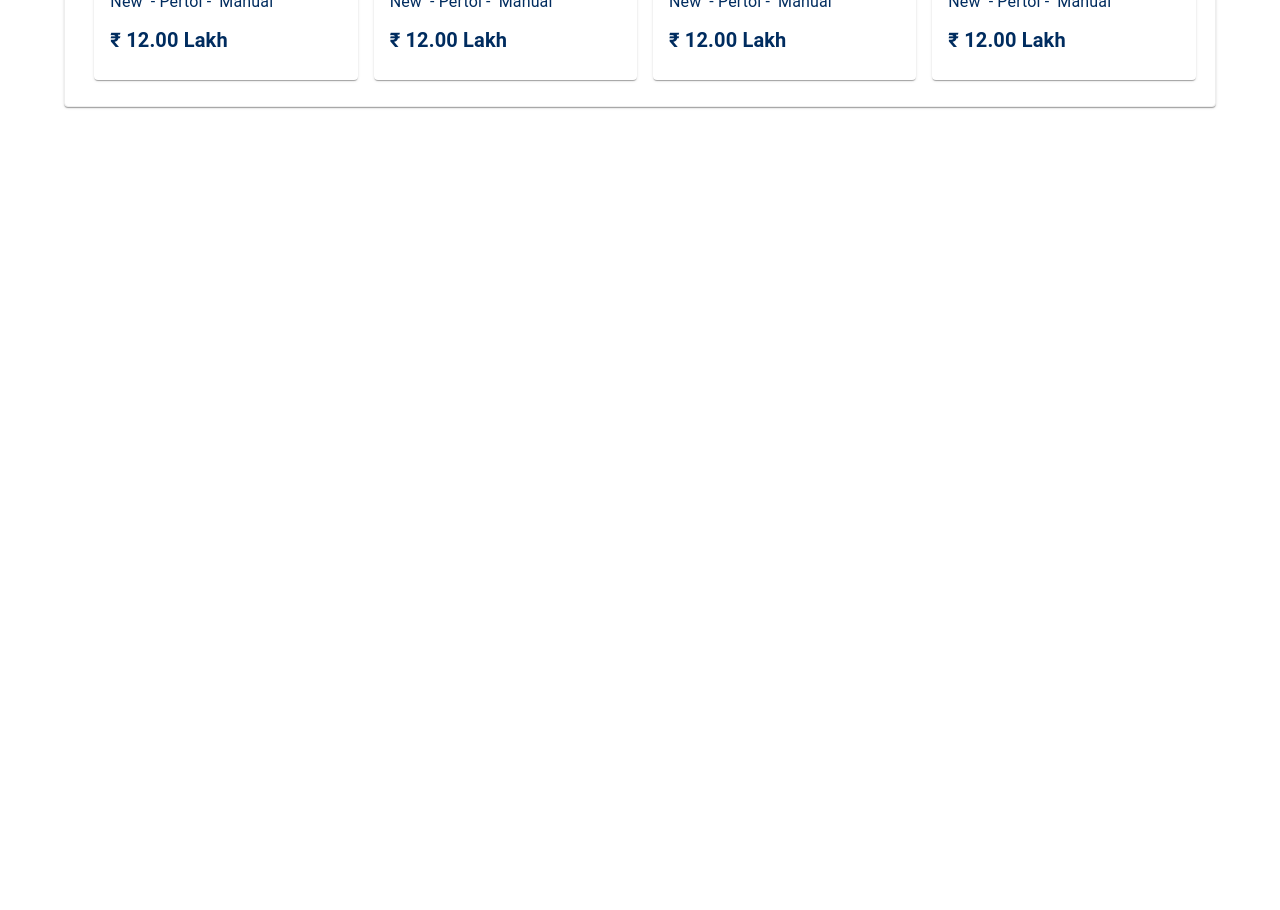
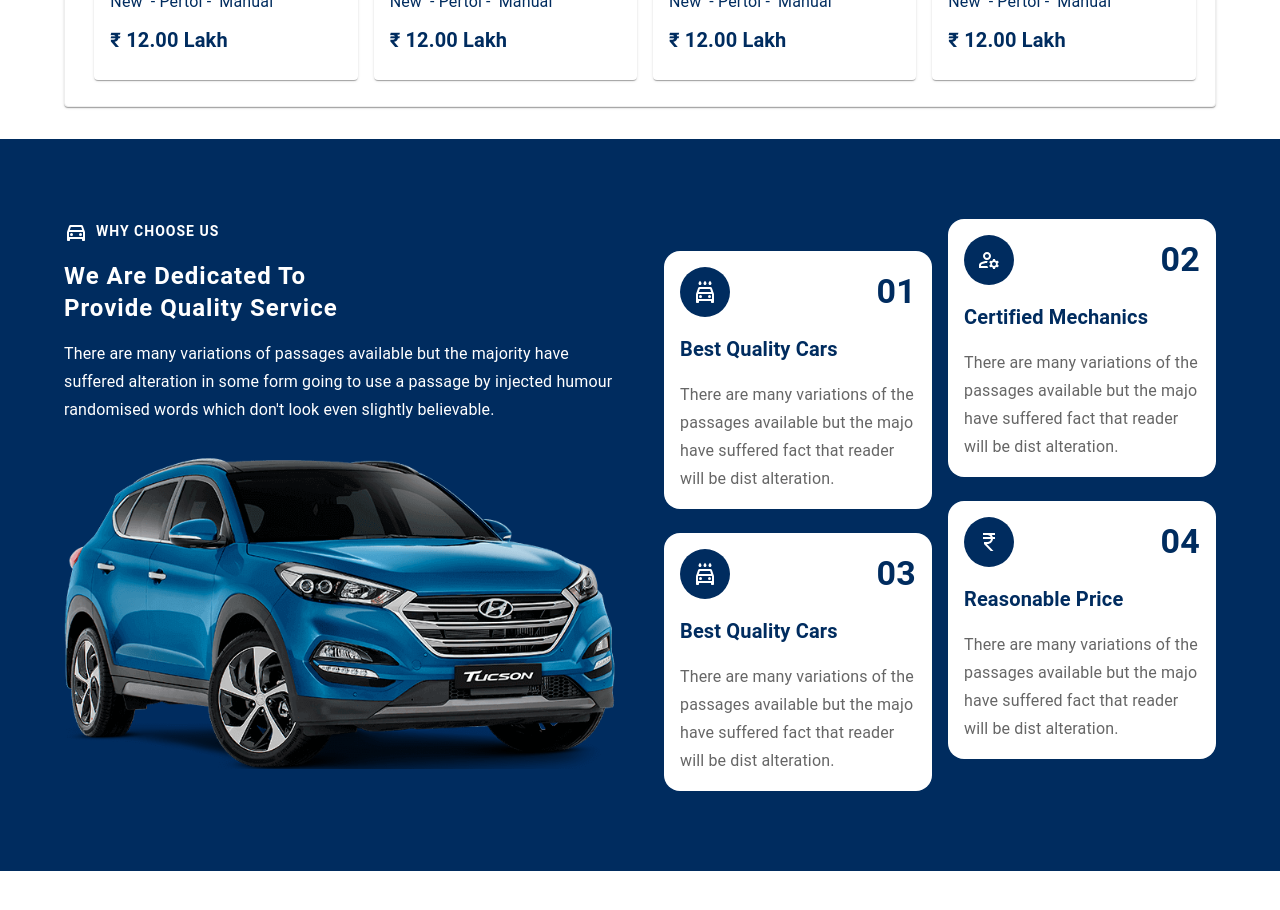
Before and after one commit to nishant-design/hyundai-website, a React (Vite) app: page / in a window 1280 px wide. Shown: the part 900-1810 px from the top of the page. Before the commit the page ends 1135 px from the top, so only its background shows below. Built offline with nearby package versions, Linux system fonts and the light colour scheme.

Commit message:
why choose us section-homepage

```diff
--- a/src/components/Homepage/heroSlider/HomepageSlider.tsx
+++ b/src/components/Homepage/heroSlider/HomepageSlider.tsx
@@ -15,7 +15,7 @@ let settings = {
 
 const HomepageSlider = () => {
   return (
-    <Box my={4} mb={16}>
+    <Box my={4} mb={4}>
       <Container maxWidth="lg">
         <Paper sx={{ padding: "16px", border: "1px solid #eee" }}>
           <Typography color="primary" variant="h6" fontWeight={600} mb={2}>
--- /dev/null
+++ b/src/components/Homepage/whyChooseUs/WhyChooseUs.tsx
@@ -0,0 +1,98 @@
+import { Grid, Typography } from "@mui/material";
+import { Box, Container } from "@mui/system";
+import React from "react";
+import { BLUE } from "../../../colors";
+import DirectionsCarOutlinedIcon from "@mui/icons-material/DirectionsCarOutlined";
+import Tucson from "../../../assets/tucson.png";
+import LocalCarWashOutlinedIcon from "@mui/icons-material/LocalCarWashOutlined";
+import ManageAccountsOutlinedIcon from "@mui/icons-material/ManageAccountsOutlined";
+import CurrencyRupeeOutlinedIcon from '@mui/icons-material/CurrencyRupeeOutlined';
+
+const WhyChooseUs = () => {
+  return (
+    <Box bgcolor={BLUE} py={10}>
+      <Container maxWidth="lg">
+        <Grid container spacing={6}>
+          <Grid item xs={12} lg={6}>
+            <Box display="flex" alignItems="center" columnGap={1}>
+              <DirectionsCarOutlinedIcon sx={{ color: "white" }} />
+              <Typography color="white" variant="button" fontWeight={600} letterSpacing={1}>
+                Why Choose Us
+              </Typography>
+            </Box>
+            <Typography color="white" variant="h5" fontWeight={600} letterSpacing={1} maxWidth={300} my={2}>
+              We Are Dedicated To Provide Quality Service
+            </Typography>
+            <Typography color="white" variant="subtitle1" mb={4}>
+              There are many variations of passages available but the majority have suffered alteration in some form
+              going to use a passage by injected humour randomised words which don't look even slightly believable.
+            </Typography>
+            <img src={Tucson} alt="car-image" width="100%" />
+          </Grid>
+
+          <Grid item xs={12} lg={6} container spacing={2} color="white">
+            <Grid item xs={12} lg={6} mt={4}>
+              <WhyChooseUsCard
+                icon={<LocalCarWashOutlinedIcon />}
+                cardNo="01"
+                heading="Best Quality Cars"
+                desc="There are many variations of the passages available but the majo have suffered fact that reader will be dist alteration."
+              />
+              <WhyChooseUsCard
+                icon={<LocalCarWashOutlinedIcon />}
+                cardNo="03"
+                heading="Best Quality Cars"
+                desc="There are many variations of the passages available but the majo have suffered fact that reader will be dist alteration."
+                style={true}
+              />
+            </Grid>
+            <Grid item xs={12} lg={6}>
+              <WhyChooseUsCard
+                icon={<ManageAccountsOutlinedIcon />}
+                cardNo="02"
+                heading="Certified Mechanics"
+                desc="There are many variations of the passages available but the majo have suffered fact that reader will be dist alteration."
+              />
+              <WhyChooseUsCard
+                icon={<CurrencyRupeeOutlinedIcon />}
+                cardNo="04"
+                heading="Reasonable Price"
+                desc="There are many variations of the passages available but the majo have suffered fact that reader will be dist alteration."
+                style={true}
+              />
+            </Grid>
+          </Grid>
+        </Grid>
+      </Container>
+    </Box>
+  );
+};
+
+export default WhyChooseUs;
+
+const WhyChooseUsCard = ({ icon, cardNo, heading, desc, style }: any) => (
+  <Box bgcolor="white" borderRadius={4} p={2} mt={style && 3}>
+    <Box display="flex" justifyContent="space-between" alignItems="center">
+      <Box
+        bgcolor={BLUE}
+        width={50}
+        height={50}
+        borderRadius={10}
+        display="flex"
+        justifyContent="center"
+        alignItems="center"
+      >
+        {icon}
+      </Box>
+      <Typography color="primary" variant="h4" fontWeight={600}>
+        {cardNo}
+      </Typography>
+    </Box>
+    <Typography color="primary" variant="h6" fontWeight={600} my={2}>
+      {heading}
+    </Typography>
+    <Typography color="#666" variant="subtitle1">
+      {desc}
+    </Typography>
+  </Box>
+);
--- a/src/index.css
+++ b/src/index.css
@@ -7,4 +7,5 @@
 #root{
   max-width: 2000px;
   margin: 0 auto;
+  padding-bottom: 100px;
 }
--- a/src/pages/Homepage.tsx
+++ b/src/pages/Homepage.tsx
@@ -1,12 +1,14 @@
 import FixedFooter from "../components/Homepage/fixedFooter/FixedFooter";
 import HeroSlider from "../components/Homepage/heroSlider/HeroSlider";
 import HomepageSlider from "../components/Homepage/heroSlider/HomepageSlider";
+import WhyChooseUs from "../components/Homepage/whyChooseUs/WhyChooseUs";
 
 const Homepage = () => {
   return (
     <>
       <HeroSlider />
       <HomepageSlider/>
+      <WhyChooseUs/>
       <FixedFooter/>
     </>
   )
```
Also changed, not shown: src/assets/tucson.png (added).
